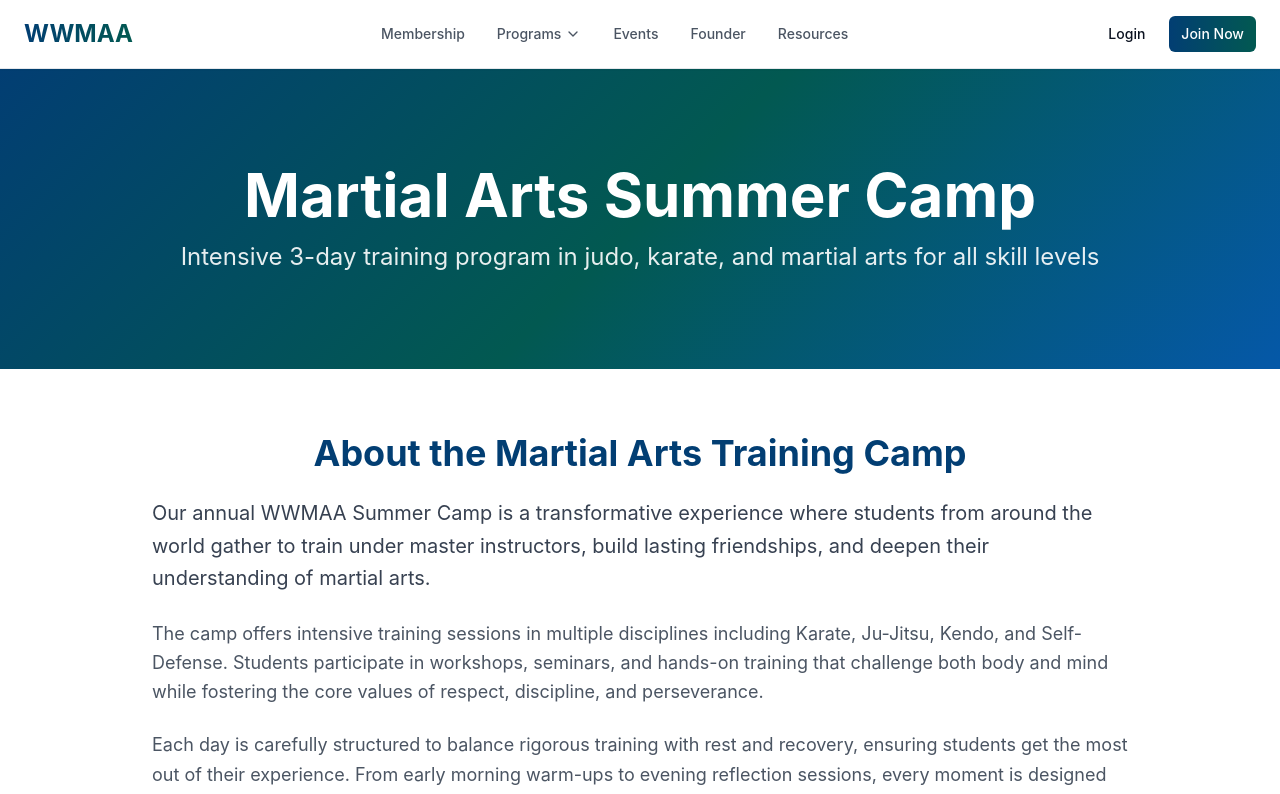
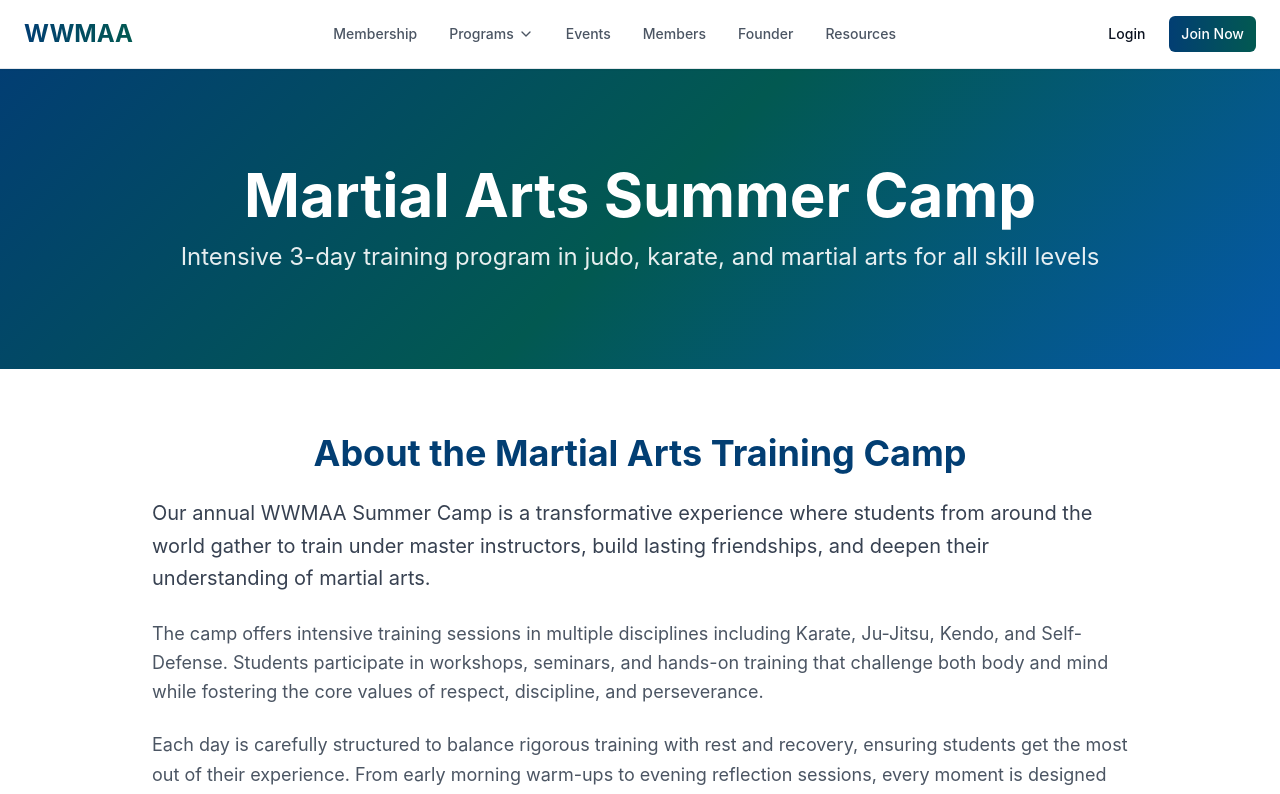
Before and after one commit to AINative-Studio/wwmaa, a Next.js app: page /programs/camp in a window 1280 px wide. Shown: the top 794 px of the page. Built offline with nearby package versions, Linux system fonts and the light colour scheme.

Commit message:
Add Members link to main navigation
- Added /members link between Events and Founder in nav
- Provides easy access to public member directory
- Shows 40+ members across 10 states

```diff
--- a/components/nav.tsx
+++ b/components/nav.tsx
@@ -90,6 +90,7 @@ export function Nav() {
           </div>
 
           <Link href="/events" className="text-gray-600 hover:text-dojo-navy transition-colors">Events</Link>
+          <Link href="/members" className="text-gray-600 hover:text-dojo-navy transition-colors">Members</Link>
           <Link href="/founder" className="text-gray-600 hover:text-dojo-navy transition-colors">Founder</Link>
           <Link href="/resources" className="text-gray-600 hover:text-dojo-navy transition-colors">Resources</Link>
 
```
